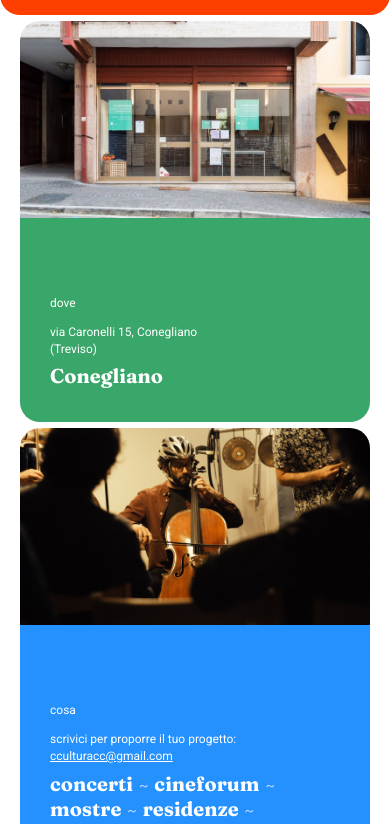
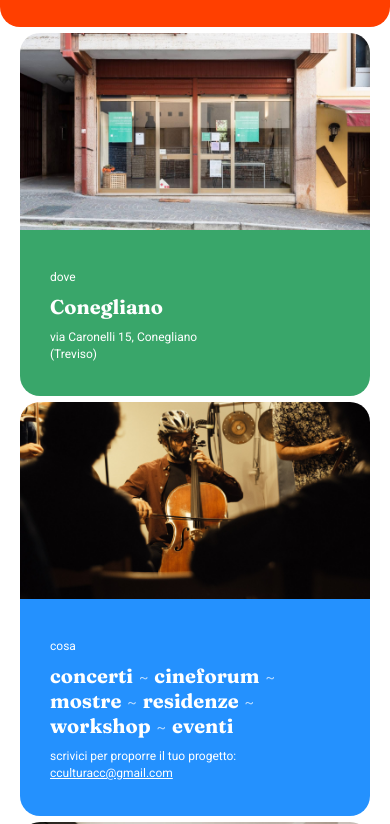
Before and after one commit to xtvanleiden/cculturacc.it, a plain HTML site: page index.html in a window 390 px wide. Shown: the part 118-942 px from the top of the page. Drawn offline with Linux system fonts and the light colour scheme; no server answers.

Commit message:
Sistema sovrapposizioni testo e uniforma altezza header/footer
- block-body (sezioni dove/cosa/servizi) passa da posizionamento
  assoluto a grid a 3 colonne: elimina la sovrapposizione tra
  etichetta, titolo e dettaglio a larghezze intermedie.
- header e footer arancioni usano lo stesso padding e min-height
  cosi' risultano della stessa dimensione.
- aggiornato il testo della pagina about (fornito dall'utente).

Co-Authored-By: Claude Sonnet 5 <noreply@anthropic.com>
Claude-Session: https://claude.ai/code/session_013kAdAazP4vX1ZrMhRF26nm

```diff
--- a/assets/css/style.css
+++ b/assets/css/style.css
@@ -50,9 +50,10 @@ a {
 .site-header {
   background: var(--orange);
   border-radius: 0 0 var(--radius) var(--radius);
-  padding: 22px 30px 26px;
+  padding: 30px;
+  min-height: 86px;
   display: flex;
-  align-items: flex-start;
+  align-items: center;
   justify-content: space-between;
   gap: 20px;
 }
@@ -73,7 +74,6 @@ a {
   color: var(--white);
   text-decoration: none;
   text-align: right;
-  padding-top: 10px;
   max-width: 260px;
 }
 
@@ -98,7 +98,11 @@ a {
 
 .block-body {
   padding: 40px 30px 34px;
-  position: relative;
+  display: grid;
+  grid-template-columns: minmax(70px, 110px) minmax(0, 1fr) minmax(160px, 260px);
+  column-gap: 20px;
+  row-gap: 16px;
+  align-items: start;
 }
 
 .block--green .block-body {
@@ -114,24 +118,21 @@ a {
 }
 
 .block-label {
+  grid-column: 1;
+  grid-row: 1;
   font-family: "Roboto", Arial, sans-serif;
   font-size: 12px;
   color: var(--white);
-  position: absolute;
-  left: 30px;
-  top: 44px;
 }
 
 .block-detail {
+  grid-column: 3;
+  grid-row: 1;
   font-family: "Roboto", Arial, sans-serif;
   font-size: 12px;
   line-height: 1.4;
   color: var(--white);
-  position: absolute;
-  right: 30px;
-  top: 44px;
   text-align: right;
-  max-width: 260px;
 }
 
 .block-detail a {
@@ -139,13 +140,14 @@ a {
 }
 
 .block-heading {
+  grid-column: 2;
+  grid-row: 1;
   font-family: "Fraunces", Georgia, "Times New Roman", serif;
   font-weight: 700;
   font-size: clamp(20px, 3.4vw, 30px);
   line-height: 1.25;
   color: var(--white);
   margin: 0;
-  max-width: 760px;
 }
 
 .block-heading .sep {
@@ -318,9 +320,10 @@ a {
   background: var(--orange);
   border-radius: var(--radius) var(--radius) 0 0;
   padding: 30px;
+  min-height: 86px;
   margin-top: 6px;
   display: flex;
-  align-items: flex-start;
+  align-items: center;
   gap: 22px;
   flex-wrap: wrap;
 }
@@ -341,7 +344,6 @@ a {
 }
 
 .footer-text {
-  padding-top: 12px;
   flex: 1 1 260px;
 }
 
@@ -376,6 +378,7 @@ a {
 @media (max-width: 640px) {
   .site-header {
     flex-direction: column;
+    align-items: flex-start;
   }
 
   .tagline {
@@ -385,19 +388,23 @@ a {
   }
 
   .block-body {
-    padding-top: 78px;
+    grid-template-columns: 1fr;
+    row-gap: 10px;
   }
 
-  .block-label,
-  .block-detail {
-    position: static;
-    display: block;
-    text-align: left;
-    max-width: 100%;
-    margin-bottom: 6px;
+  .block-label {
+    grid-column: 1;
+    grid-row: 1;
+  }
+
+  .block-heading {
+    grid-column: 1;
+    grid-row: 2;
   }
 
   .block-detail {
-    margin-top: 14px;
+    grid-column: 1;
+    grid-row: 3;
+    text-align: left;
   }
 }
```
Also changed, not shown: about.html (+7 -2 lines).
